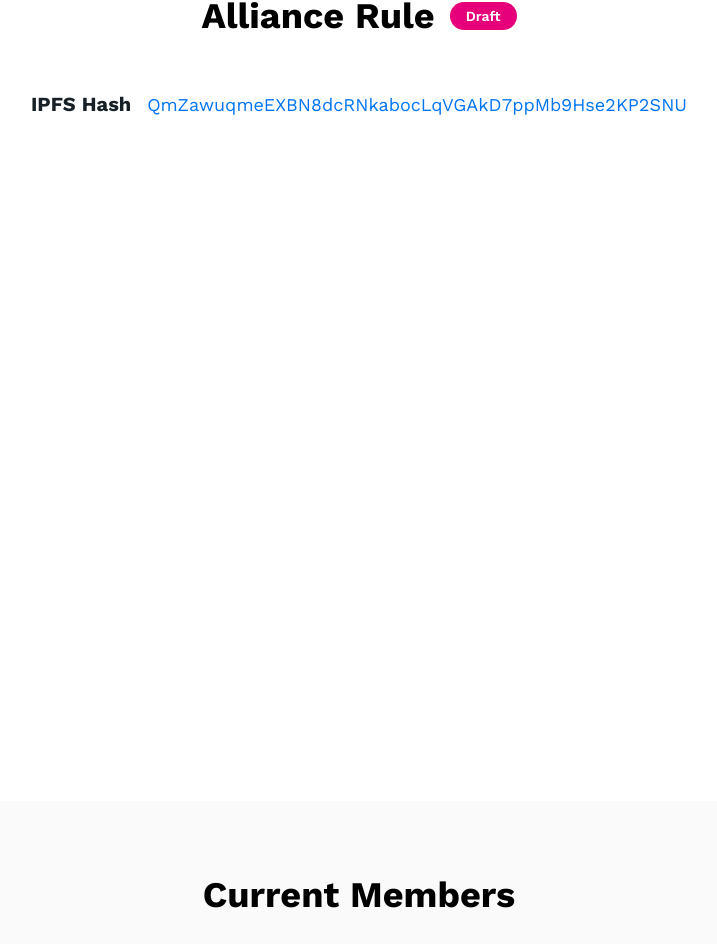
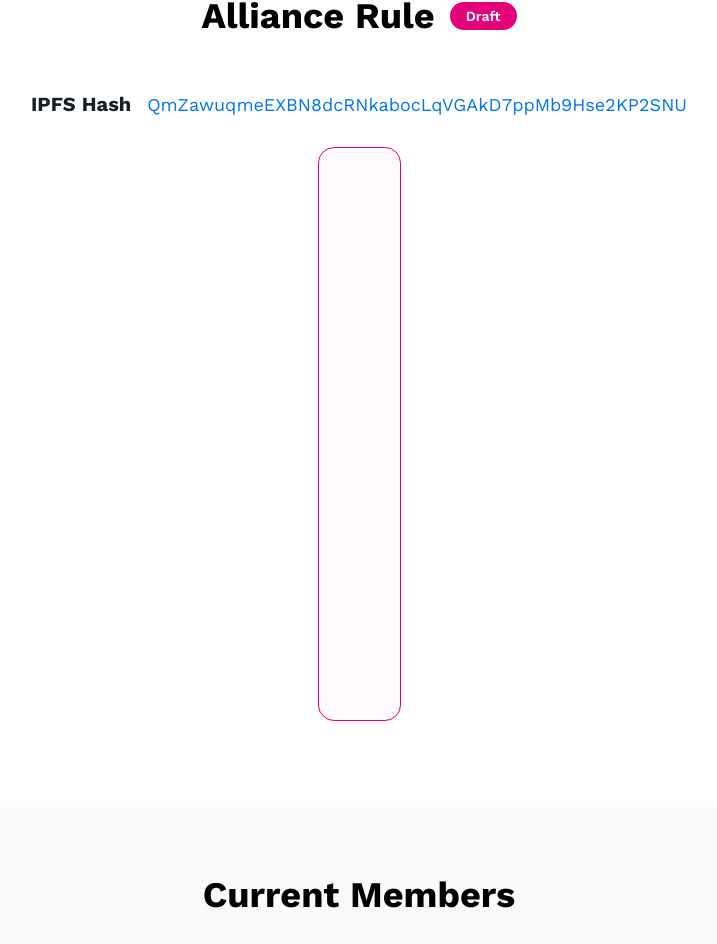
Before and after one commit to patractlabs/alliance-website, a React (Create React App) app in the folder packages/app/: page / in a window 1280 px wide. Shown: the part 1270-2214 px from the top of the page, without its empty margins (281-998 px from the left). Built offline with nearby package versions, Linux system fonts and the light colour scheme; no server answers.

Commit message:
fix: show draft rule

```diff
--- a/packages/app/src/pages/home/AllianceRule/index.tsx
+++ b/packages/app/src/pages/home/AllianceRule/index.tsx
@@ -29,11 +29,9 @@ const AllianceRule: FC<{ className?: string }> = ({ className }) => {
         {isLoading ? (
           <Spinner />
         ) : (
-          data?.content && (
-            <Content>
-              <Markdown>{!data?.cid ? draftContent || '' : data.content || ''}</Markdown>
-            </Content>
-          )
+          <Content>
+            <Markdown>{!data?.cid ? draftContent || '' : data.content || ''}</Markdown>
+          </Content>
         )}
       </div>
     </div>
```
